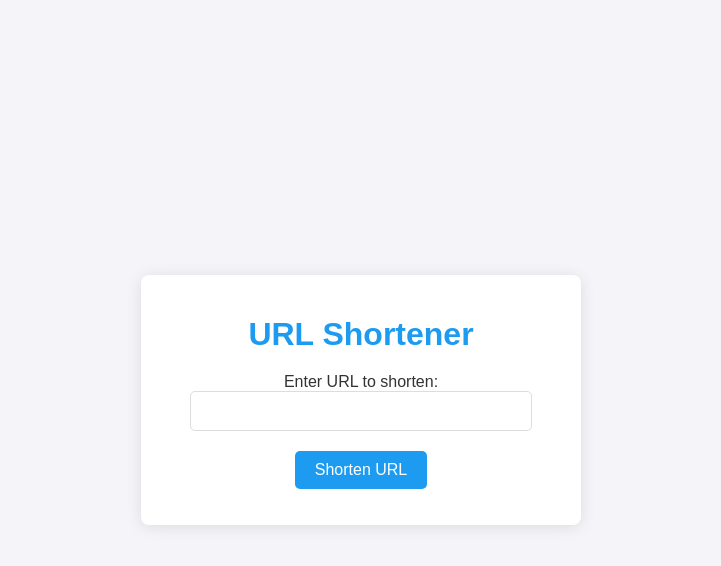
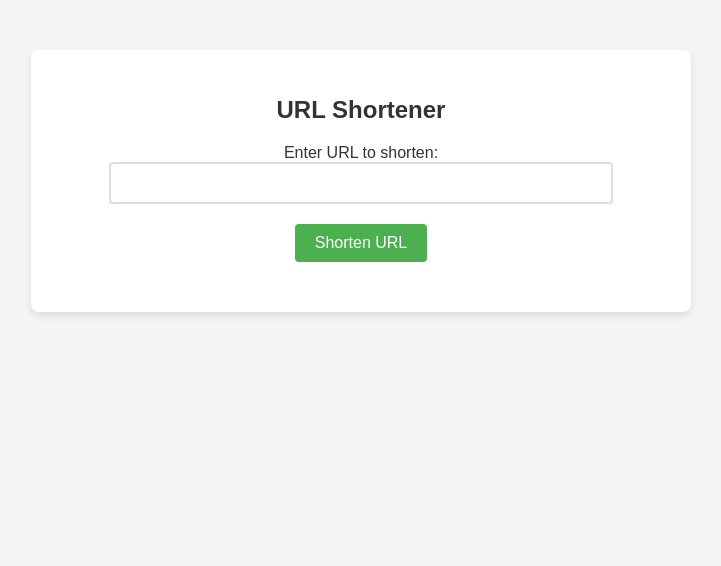
Before and after one commit to Gabimaru-Dev/Url-shortener, a website: page public/index.html in a window 1280 px wide. Shown: the whole page, without its empty margins (279-1000 px from the left). Drawn offline with Linux system fonts and the light colour scheme.

Commit message:
Update style.css

```diff
--- a/public/style.css
+++ b/public/style.css
@@ -1,68 +1,60 @@
 body {
-    font-family: 'Arial', sans-serif;
-    background-color: #f4f4f9;
-    color: #333;
+    font-family: Arial, sans-serif;
     margin: 0;
     padding: 0;
-    display: flex;
-    justify-content: center;
-    align-items: center;
-    height: 100vh;
+    background-color: #f5f5f5;
+    color: #333;
 }
 
 .container {
+    width: 80%;
+    max-width: 600px;
+    margin: 50px auto;
+    background-color: #fff;
+    padding: 30px;
+    border-radius: 8px;
+    box-shadow: 0 4px 8px rgba(0, 0, 0, 0.1);
     text-align: center;
-    padding: 20px;
-    border-radius: 8px;
-    background-color: white;
-    box-shadow: 0 2px 15px rgba(0, 0, 0, 0.1);
-    max-width: 400px;
-    width: 100%;
 }
 
 h1 {
-    color: #1D9BF0;
+    font-size: 24px;
     margin-bottom: 20px;
 }
 
-input {
+form {
+    margin-bottom: 20px;
+}
+
+input[type="url"] {
+    width: 80%;
     padding: 10px;
-    width: 80%;
+    font-size: 16px;
+    border: 2px solid #ddd;
+    border-radius: 4px;
     margin-bottom: 20px;
-    border: 1px solid #ddd;
-    border-radius: 5px;
-    font-size: 16px;
 }
 
 button {
+    background-color: #4CAF50;
+    color: white;
     padding: 10px 20px;
-    background-color: #1D9BF0;
-    color: white;
+    font-size: 16px;
     border: none;
-    border-radius: 5px;
+    border-radius: 4px;
     cursor: pointer;
-    font-size: 16px;
 }
 
 button:hover {
-    background-color: #1a8fd5;
+    background-color: #45a049;
 }
 
-.result-container {
+#result {
     margin-top: 20px;
+    font-size: 18px;
 }
 
 #shortenedUrl {
-    font-size: 16px;
-    color: #333;
+    color: #4CAF50;
+    font-weight: bold;
 }
-
-#copyBtn {
-    margin-top: 10px;
-    padding: 8px 16px;
-    background-color: #25D366;
-    color: white;
-    border: none;
-    border-radius: 5px;
-    cursor: pointer;
-}
```
